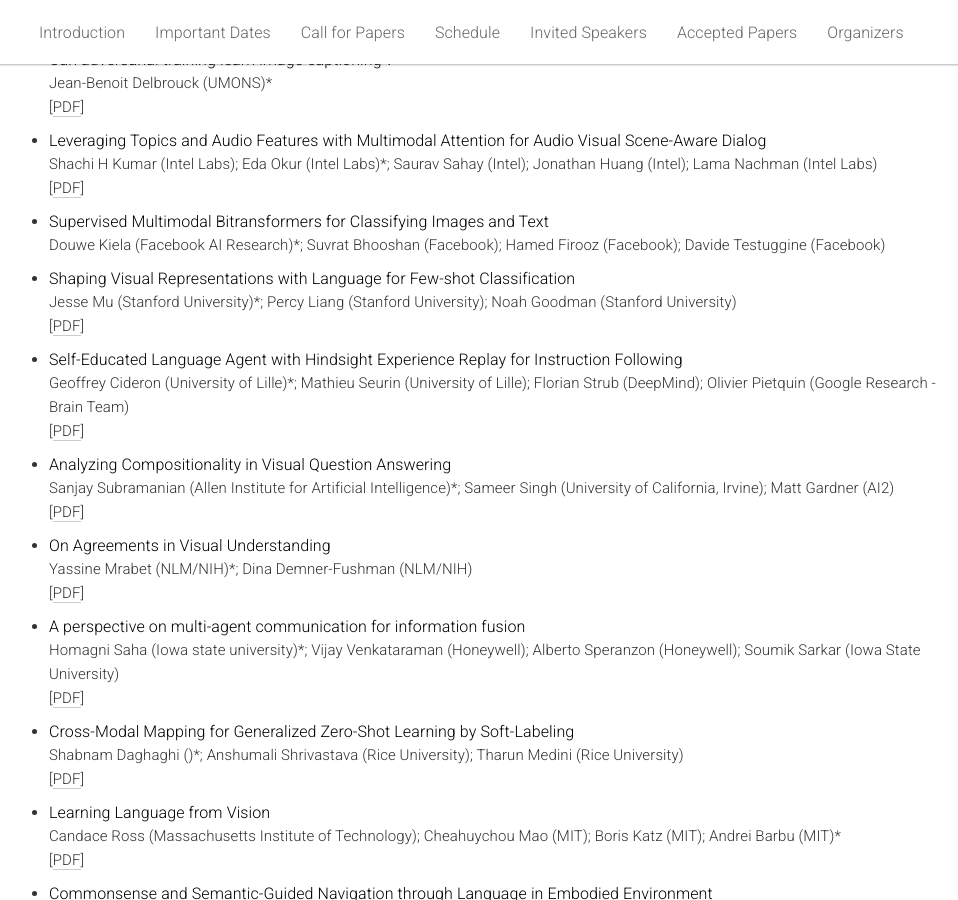
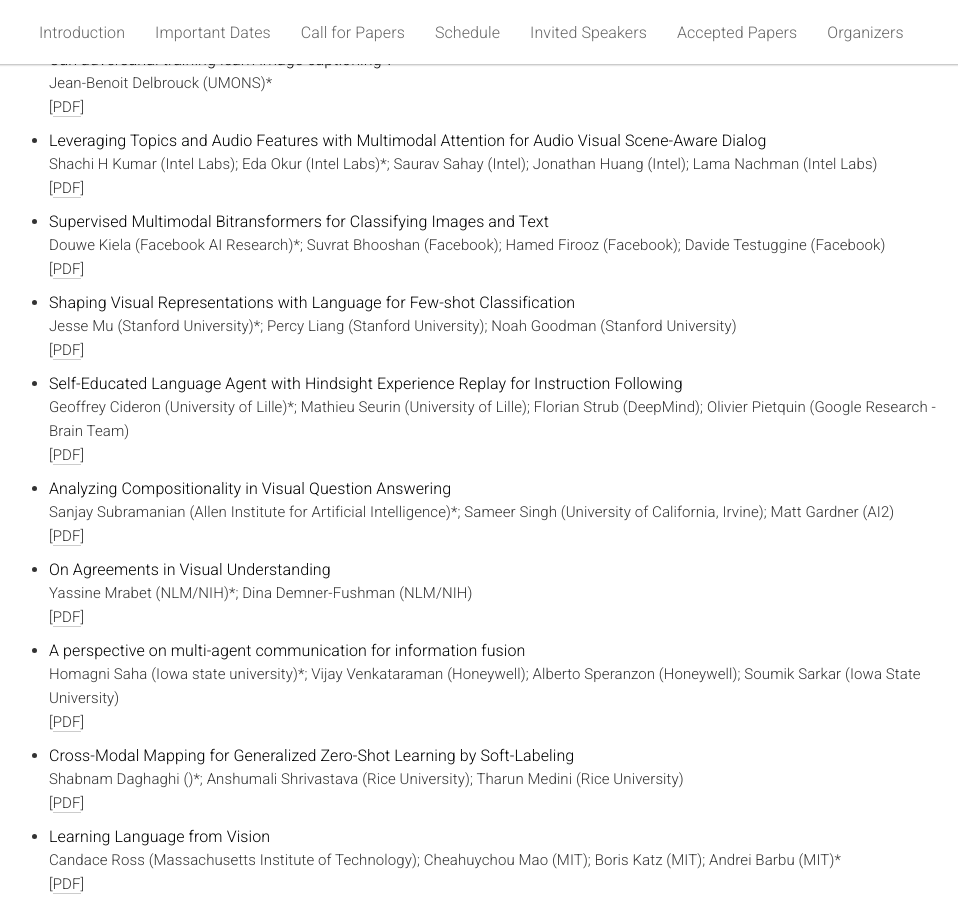
Before and after one commit to vigilworkshop/vigilworkshop.github.io, a Jekyll site: the page built from _pages/home.md, in a window 1280 px wide and 900 px high, scrolled down 6051 px. Shown: the whole window, without its empty margins (156-1114 px from the left). Built offline with Jekyll 4.4.1, drawn with Linux system fonts in a browser that asks for light colours.

Commit message:
Adds paper #40

```diff
--- a/_pages/home.md
+++ b/_pages/home.md
@@ -376,7 +376,7 @@ TBA
     <li>
         <span class="paper-title">Supervised Multimodal Bitransformers for Classifying Images and Text</span><br>
         <span class="paper-authors">Douwe Kiela (Facebook AI Research)*; Suvrat Bhooshan (Facebook); Hamed Firooz (Facebook); Davide Testuggine (Facebook)</span><br>
-        <!-- <span class="paper-meta">[<a href="static/papers/40.pdf">PDF</a>]</span> -->
+        <span class="paper-meta">[<a href="static/papers/40.pdf">PDF</a>]</span>
     </li>
     <li>
         <span class="paper-title">Shaping Visual Representations with Language for Few-shot Classification</span><br>
```
Also changed, not shown: 1 other file.
